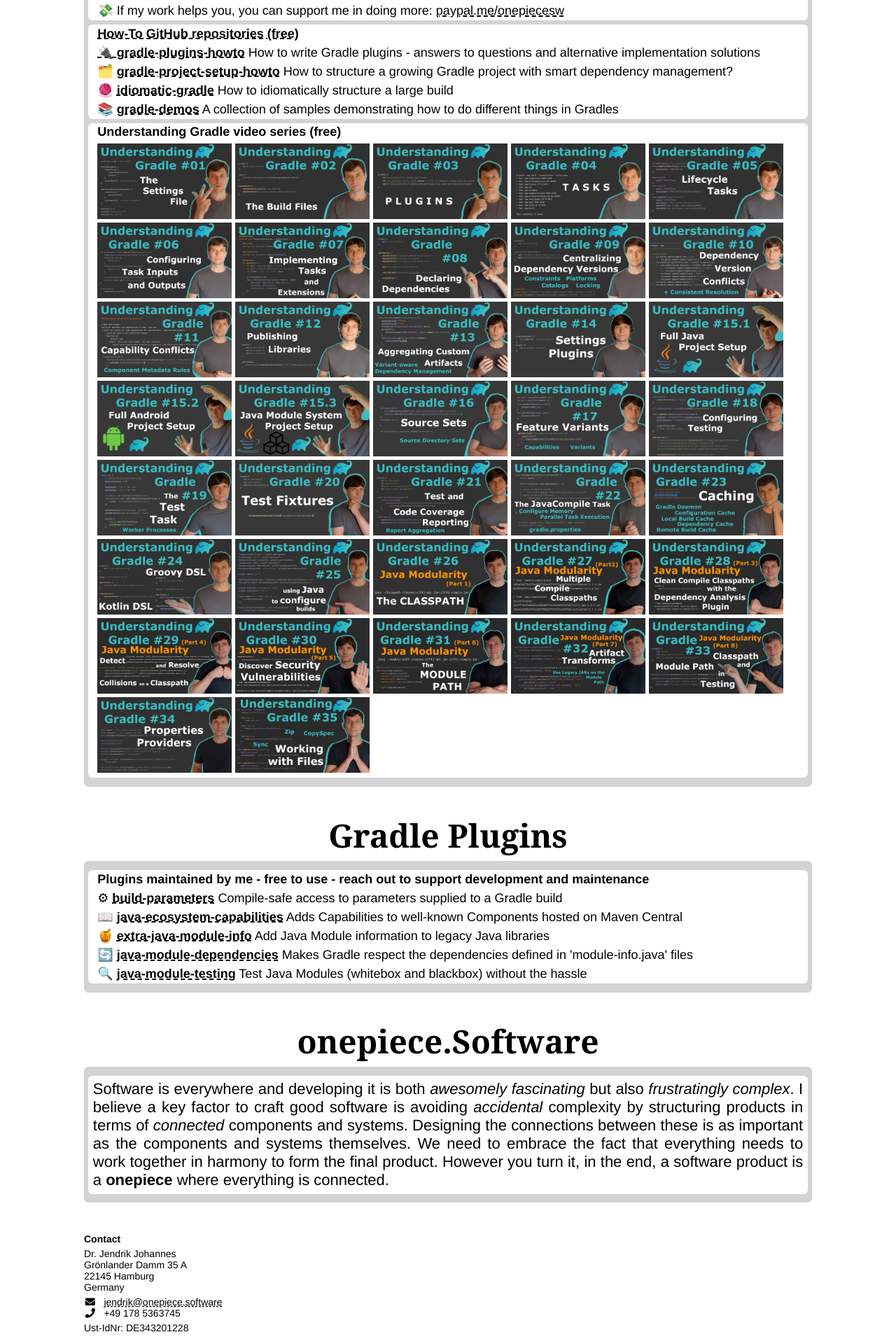
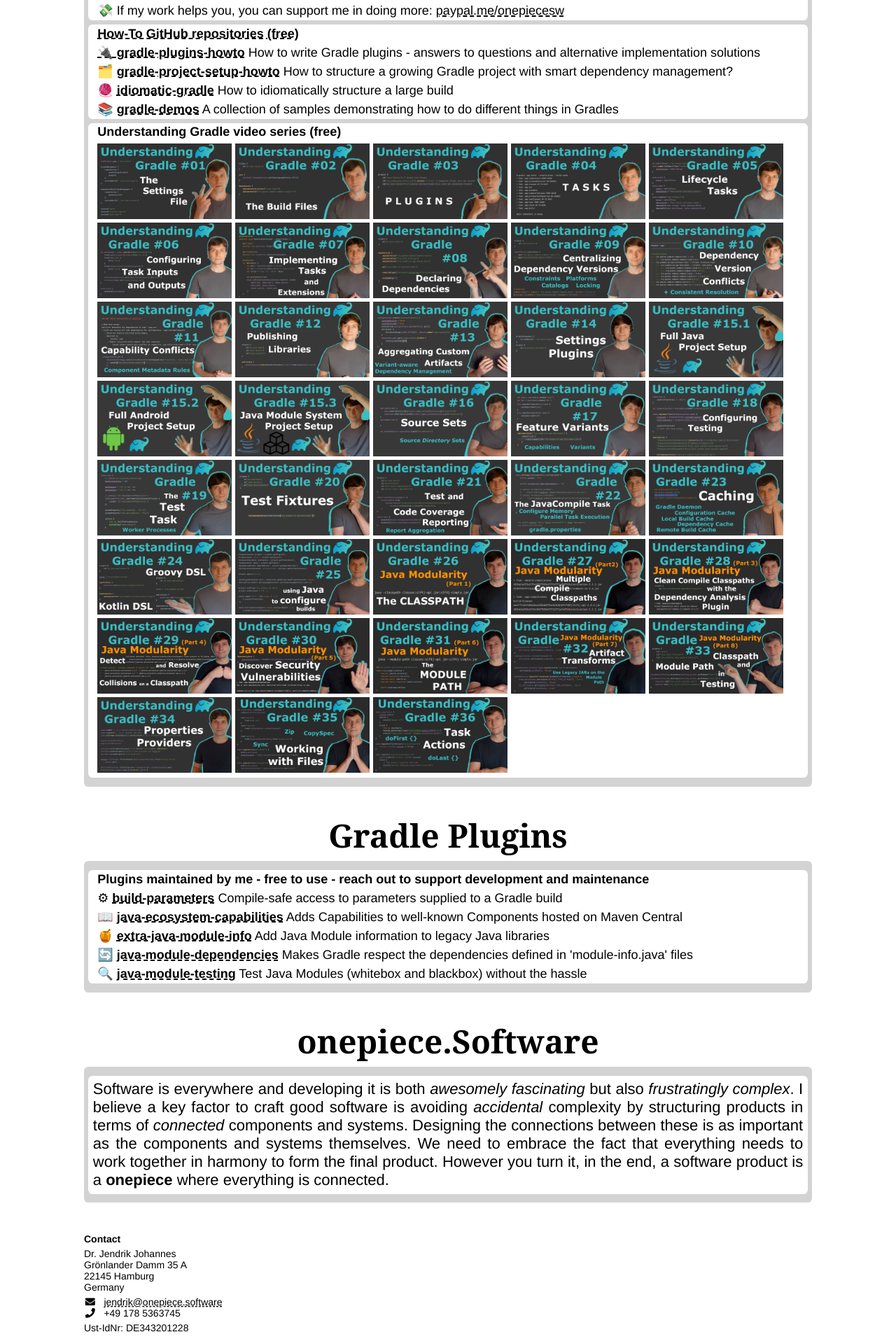
Before and after one commit to OnepieceSoftware/onepiecesoftware.github.io, a Jekyll site: the page index.html, which Jekyll copies as it is, in a window 1280 px wide. Shown: the part 3390-5303 px from the top of the page at 70% size. Built offline with Jekyll 4.4.1, drawn with Linux system fonts in a browser that asks for light colours.

Commit message:
Video 36

```diff
--- a/index.html
+++ b/index.html
@@ -785,6 +785,18 @@
             </a>
           </div>
         </div>
+        <div class="video-preview">
+          <img class="downscale" src="img/videos/36.png" alt="Task Actions">
+          <div class="overlay">
+            <a href="https://www.youtube.com/watch?v=7ueAnM7ADm4&list=PLWQK2ZdV4Yl2k2OmC_gsjDpdIBTN0qqkE" target="_blank" title="YouTube">
+              <i class="fab fa-youtube"></i>
+            </a>
+            &nbsp;
+            <a href="https://github.com/jjohannes/understanding-gradle/tree/main/36_Task_Actions" target="_blank" title="GitHub">
+              <i class="fab fa-github"></i>
+            </a>
+          </div>
+        </div>
       </li>
     </ul>
   </div>
```
Also changed, not shown: img/videos/36.png (added).
